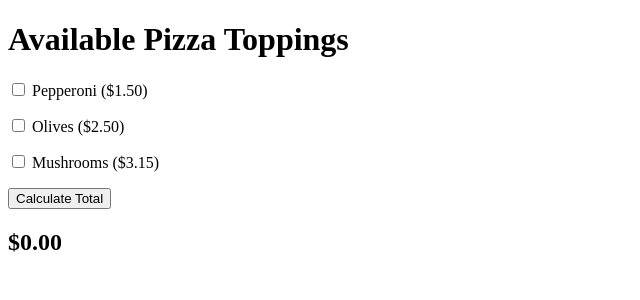
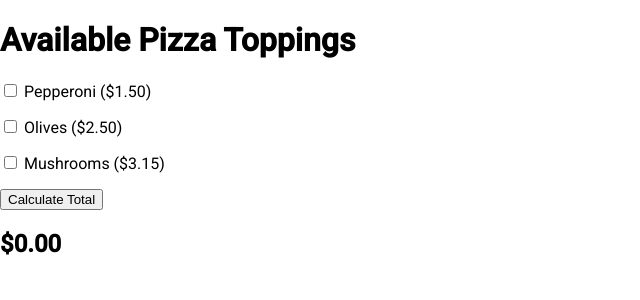
Before and after one commit to 2021-spring-jsf-tuth/components, an Angular app: page / in a window 1280 px wide. Shown: the top 300 px of the page, without its empty margins (0-640 px from the left). Built offline with nearby package versions, Linux system fonts and the light colour scheme.

Commit message:
Added Angular Material

```diff
--- a/angular.json
+++ b/angular.json
@@ -24,6 +24,7 @@
               "src/assets"
             ],
             "styles": [
+              "./node_modules/@angular/material/prebuilt-themes/indigo-pink.css",
               "src/styles.css"
             ],
             "scripts": []
@@ -87,6 +88,7 @@
               "src/assets"
             ],
             "styles": [
+              "./node_modules/@angular/material/prebuilt-themes/indigo-pink.css",
               "src/styles.css"
             ],
             "scripts": []
--- a/package.json
+++ b/package.json
@@ -12,10 +12,12 @@
   "private": true,
   "dependencies": {
     "@angular/animations": "~11.2.1",
+    "@angular/cdk": "^11.2.2",
     "@angular/common": "~11.2.1",
     "@angular/compiler": "~11.2.1",
     "@angular/core": "~11.2.1",
     "@angular/forms": "~11.2.1",
+    "@angular/material": "^11.2.2",
     "@angular/platform-browser": "~11.2.1",
     "@angular/platform-browser-dynamic": "~11.2.1",
     "@angular/router": "~11.2.1",
--- a/src/app/app.module.ts
+++ b/src/app/app.module.ts
@@ -5,6 +5,7 @@ import { AppComponent } from './app.component';
 import { PizzaToppingsComponent } from './pizza-toppings/pizza-toppings.component';
 
 import { FormsModule } from '@angular/forms';
+import { BrowserAnimationsModule } from '@angular/platform-browser/animations';
 @NgModule({
   declarations: [
     AppComponent,
@@ -12,7 +13,8 @@ import { FormsModule } from '@angular/forms';
   ],
   imports: [
     BrowserModule,
-    FormsModule
+    FormsModule,
+    BrowserAnimationsModule
   ],
   providers: [],
   bootstrap: [AppComponent]
--- a/src/index.html
+++ b/src/index.html
@@ -6,6 +6,9 @@
   <base href="/">
   <meta name="viewport" content="width=device-width, initial-scale=1">
   <link rel="icon" type="image/x-icon" href="favicon.ico">
+  <link rel="preconnect" href="https://fonts.gstatic.com">
+  <link href="https://fonts.googleapis.com/css2?family=Roboto:wght@300;400;500&display=swap" rel="stylesheet">
+  <link href="https://fonts.googleapis.com/icon?family=Material+Icons" rel="stylesheet">
 </head>
 <body>
   <app-root></app-root>
--- a/src/styles.css
+++ b/src/styles.css
@@ -1 +1,4 @@
 /* You can add global styles to this file, and also import other style files */
+
+html, body { height: 100%; }
+body { margin: 0; font-family: Roboto, "Helvetica Neue", sans-serif; }
```
Also changed, not shown: 1 other file (tests, documents, lock files or other folders).
